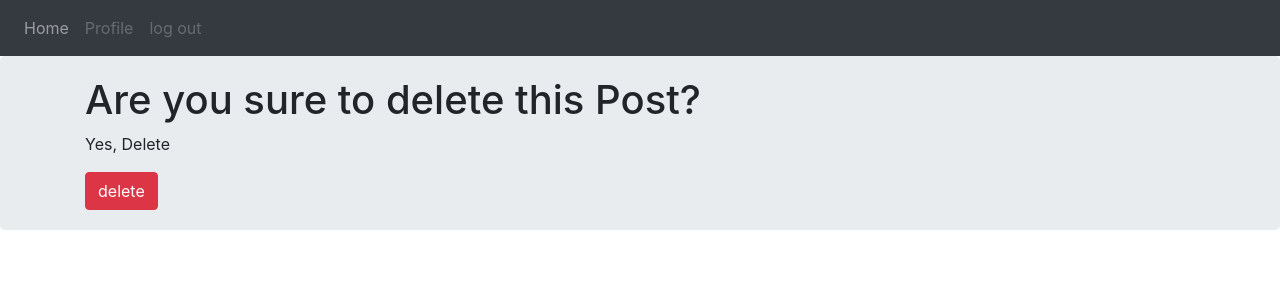
After one commit to mo4wez/django_social_media, a Django app: page /posts/delete/1/ in a window 1280 px wide. The commit adds this page. Shown: the top 300 px of the page. Run offline with Django 5.2, Linux system fonts and the light colour scheme; the visitor is signed in with stand-in values (Sample User, id 1); parts of the project's set-up code (start-up, migrations or seed data) failed here and were passed over; some libraries are stand-ins or nearby versions.

Commit message:
add post delete view

```diff
--- /dev/null
+++ b/home/templates/home/post_delete.html
@@ -0,0 +1,14 @@
+{% extends "_base.html" %}
+
+{% block page_title %}Delete Post{% endblock page_title %}
+
+{% block content %}
+    <div class="container">
+        <h1>Are you sure to delete this Post?</h1>
+        <form action="" method="post">
+            {% csrf_token %}
+            <p>Yes, Delete</p>
+            <button class="btn btn-danger" type="submit">delete</button>
+        </form>
+    </div>
+{% endblock content %}
--- a/home/templates/home/post_detail.html
+++ b/home/templates/home/post_detail.html
@@ -18,7 +18,7 @@
     {% if post.user == user %}
       <div class="card-body">
         <a href="#" class="card-link">Edit</a>
-        <a href="#" class="card-link">Delete</a>
+        <a href="{% url "home:post_delete" post.id %}" class="card-link">Delete</a>
       </div>
     {% endif %}
 </div>
--- a/home/urls.py
+++ b/home/urls.py
@@ -7,4 +7,5 @@ app_name = 'home'
 urlpatterns = [
     path('', views.HomePageView.as_view(), name='home_page'),
     path('posts/<int:post_id>/<slug:slug>/', views.PostDetailView.as_view(), name='post_detail'),
+    path('posts/delete/<int:post_id>/', views.PostDeleteView.as_view(), name='post_delete'),
 ]
--- a/home/views.py
+++ b/home/views.py
@@ -1,5 +1,7 @@
-from django.shortcuts import render
+from django.shortcuts import render, redirect
 from django.views import View
+from django.contrib import messages
+from django.contrib.auth.mixins import LoginRequiredMixin
 
 from .models import Post
 
@@ -16,3 +18,28 @@ class PostDetailView(View):
         post = Post.objects.get(pk=post_id, slug=slug)
 
         return render(request, 'home/post_detail.html', {'post': post})
+
+
+class PostDeleteView(LoginRequiredMixin, View):
+
+    def get(self, request, post_id):
+        return render(request, 'home/post_delete.html')
+
+    def post(self, request, post_id):
+        post = Post.objects.get(pk=post_id)
+        if post.user.id == request.user.id:
+            post.delete()
+            messages.success(
+                request,
+                'Your was post deleted.',
+                'success'
+            )
+            return redirect('home:home_page')
+
+        messages.error(
+            request,
+            'You can not delete this post.',
+            'danger'
+        )
+
+        return render(request, 'home/post_delete.html')
```
